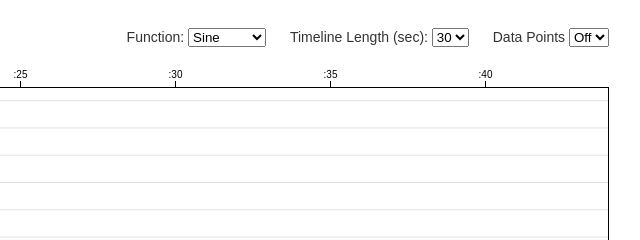
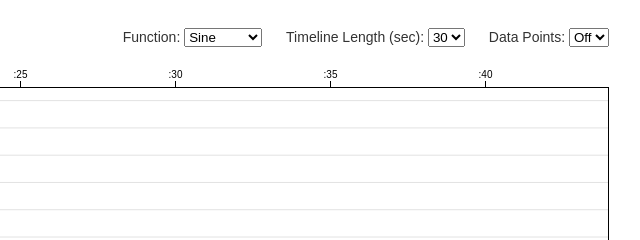
Before and after one commit to rhammell/timeline-functions, a website: page index.html in a window 1280 px wide. Shown: the top 240 px of the page, 511-1151 px from the left. Drawn offline with nearby package versions, Linux system fonts and the light colour scheme; no server answers.

Commit message:
Refactoring

```diff
--- a/index.html
+++ b/index.html
@@ -9,7 +9,7 @@
 
     <div id="main">
         <div class="options">
-          <label for="channels">Function: </label>
+          <label for="channels">Function:</label>
           <select id="channels">
             <option value="sine">Sine</option>
             <option value="square">Square</option>
@@ -19,13 +19,13 @@
             <option value="clausen">Clausen</option>
             <option value="noise">Noise</option>
           </select>
-          <label for="timespan">Timeline Length (sec): </label>
+          <label for="timespan">Timeline Length (sec):</label>
           <select id="timespan">
             <option value="15">15</option>
             <option value="30" selected>30</option>
             <option value="60">60</option>
           </select>
-          <label for="points">Data Points</label>
+          <label for="points">Data Points:</label>
           <select id="points">
             <option value="off" selected>Off</option>
             <option value="on">On</option>
```
